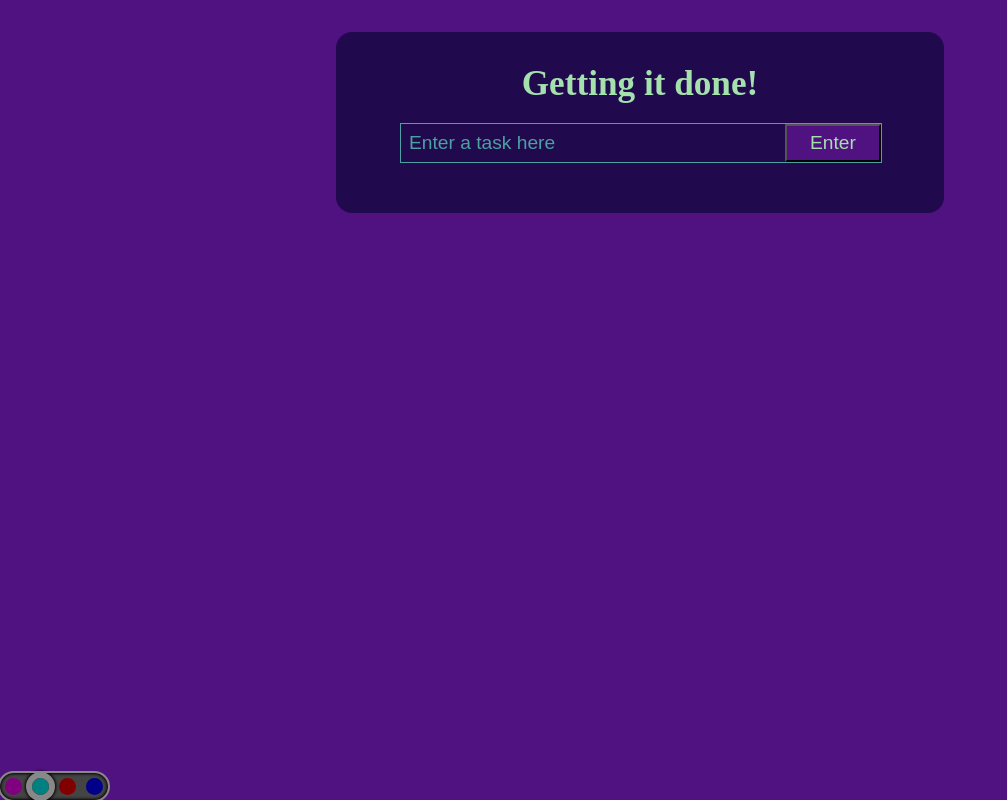
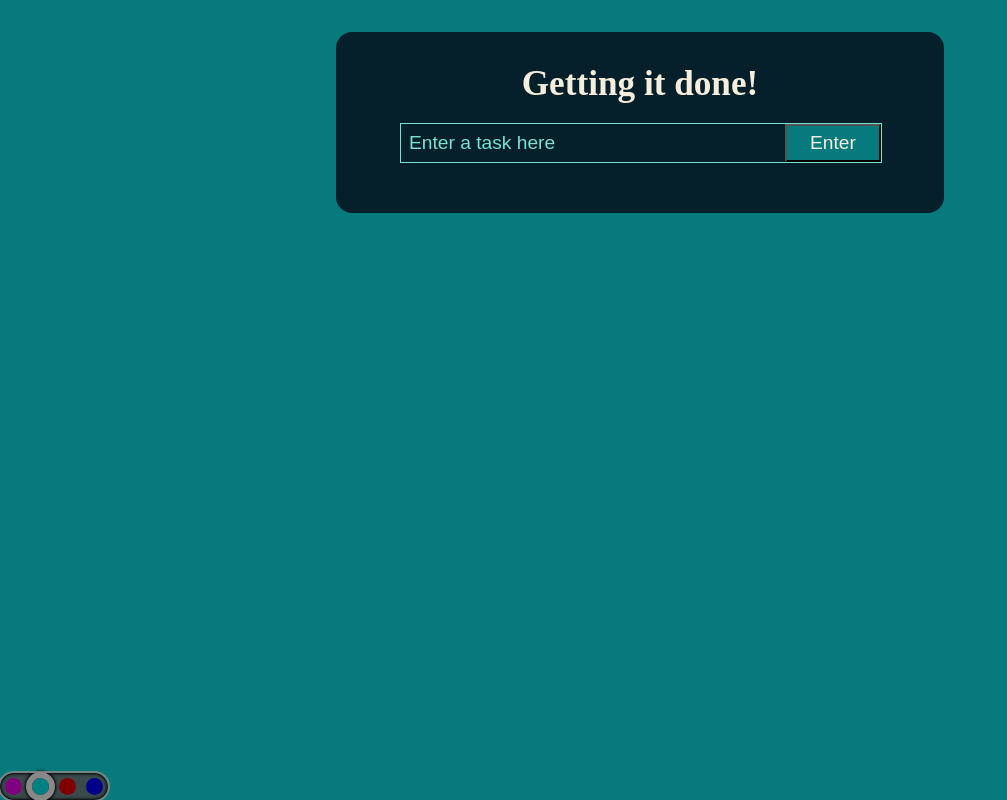
Before and after one commit to WeatherheadOnline/my_to-do_list, a React (Create React App) app: page / in a window 1280 px wide. Shown: the whole page, without its empty margins (0-1007 px from the left). Built offline with nearby package versions, Linux system fonts and the light colour scheme.

Commit message:
Clicking on a mode-button will now highlight that mode-button and switch the page to the corresponding theme.

```diff
--- a/src/App.css
+++ b/src/App.css
@@ -5,6 +5,12 @@
 * {
     margin: 0;
     padding: 0;
+}
+
+section {
+    min-height: 100vh;
+    min-width: 100vw;
+    overflow-x: hidden;
 }
 
 .bkgd-layer {
@@ -16,7 +22,7 @@
     z-index: -1;
 }
 
-body {
+section {
     background-color: var(--bkgd);
     color: var(--color-p);
 }
@@ -126,7 +132,7 @@ svg:last-of-type {
 /* ~~~~~~~~~~~~~~~~~~~~~~~~~~~~~~~~~~~~~~~ */
     /* Mode buttons */
 
-#modes {
+.modes-wrapper {
     z-index: 3;
     position: fixed;
     bottom: 0;
@@ -138,6 +144,9 @@ svg:last-of-type {
     padding: 5px;
     border-radius: 20px;
     box-shadow: 0 0 3px 1px #000000 inset;
+    background-color: #444444DD;
+    outline: 2px solid #888888DD;
+
 }
 .mode-button {
     height: 17px;
@@ -149,24 +158,20 @@ svg:last-of-type {
             width: 17px;
     }
 }
-#modes {
-    background-color: #444444;
-    outline: 2px solid #888888;
-}
 .mode-button.active {
     outline: 6px solid #888888;
     box-shadow: 0 0 3px 7px black;
 }
 
-#modes #purple {
+.modes-wrapper #purple {
     background-color: purple;
 }
-#modes #teal {
+.modes-wrapper #teal {
     background-color: teal;
 }
-#modes #teal-brown {
+.modes-wrapper #teal-brown {
     background-color: maroon;
 }
-#modes #navy-beige {
+.modes-wrapper #navy-beige {
     background-color: darkblue;
 }
--- a/src/App.js
+++ b/src/App.js
@@ -1,14 +1,29 @@
 import ToDoWrapper from './components/ToDoWrapper'
 import ModeButtons from './components/ModeButtons';
 import './App.css';
+import './css/themes.css'
+import { useState } from 'react';
 
 function App() {
+    const themeOptions = [
+        {themeName: "purple", key: 0},
+        {themeName: "teal", key: 1},
+        {themeName: "teal-brown", key: 2},
+        {themeName: "navy-beige", key: 3},
+    ];
+
+    const [theme, setTheme] = useState("teal");
+
+    function getTheme(newTheme) {
+        setTheme(newTheme)
+    };
+
     return (
-        <>
+        <section className={theme}>
             <div className='bkgd-layer' />
             <ToDoWrapper />
-            <ModeButtons />
-        </>
+            <ModeButtons getTheme={getTheme} themeOptions={themeOptions}  />
+        </section>
     );
 }
 
--- a/src/components/ModeButtons.js
+++ b/src/components/ModeButtons.js
@@ -1,14 +1,28 @@
-import React from 'react'
+import React, {useState} from 'react'
 
-const ModeButtons = () => {
+const ModeButtons = ({getTheme, themeOptions}) => {
+
+    const [active, setActive] = useState("teal");
+
+    const handleClick = e => {
+        getTheme(e.target.id);
+        setActive(e.target.id);
+    };
+
   return (
-    <div id="modes">
-        <div class="mode-button" id="purple"></div>
-        <div class="mode-button active" id="teal"></div>
-        <div class="mode-button" id="teal-brown"></div>
-        <div class="mode-button" id="navy-beige"></div>
+    <div className="modes-wrapper">
+       {themeOptions.map((theme) => {
+        const classNames = 'mode-button ' + (active === theme.themeName ? "active" : "");
+        return (
+           <div
+                className={classNames}
+                id={theme.themeName}
+                key={theme.key}
+                onClick={handleClick}
+            ></div>
+        )})}
     </div>
-  )
-}
+  );
+};
 
-export default ModeButtons
+export default ModeButtons;
--- /dev/null
+++ b/src/css/themes.css
@@ -0,0 +1,107 @@
+.teal-brown {
+    --dark: #432323;
+    --bright: #2F5755;
+    --lighter: #5A9690;
+    --lightest: #E0D9D9;
+
+    --color-h1: var(--lightest);
+    --color-p: var(--lightest);
+    --color-placeholder: var(--lighter);
+    /* --color-button: ; */
+    --bkgd-button: var(--bright);
+    /* --color-button-hover: ; */
+    /* --bkgd-button-hover: ; */
+    /* --color-button-active: ; */
+    /* --bkgd-button-active: ; */
+    --bkgd: var(--bright);
+    --bkgd-todo-wrapper: var(--dark);
+    /* --bkgd-input: ; */
+    --color-input: var(--lightest);
+    --bkgd-todo-item: var(--bright);
+    /* --color-edit-btn: ; */
+    /* --bkgd-edit-btn: ; */
+    /* --color-trash-btn: ; */
+    /* --bkgd-trash-btn: ; */
+    --color-error-text: rgb(255, 57, 42);
+}
+
+.navy-beige {
+    --dark: #030303;
+    --bright: #123458;
+    --lighter: #D4C9BE;
+    --lightest: #ffffff;
+
+    --color-h1: var(--lightest);
+    --color-p: var(--lightest);
+    --color-placeholder: var(--lighter);
+    /* --color-button: ; */
+    --bkgd-button: var(--bright);
+    /* --color-button-hover: ; */
+    /* --bkgd-button-hover: ; */
+    /* --color-button-active: ; */
+    /* --bkgd-button-active: ; */
+    --bkgd: var(--bright);
+    --bkgd-todo-wrapper: var(--dark);
+    /* --bkgd-input: ; */
+    --color-input: var(--lightest);
+    --bkgd-todo-item: var(--bright);
+    /* --color-edit-btn: ; */
+    /* --bkgd-edit-btn: ; */
+    /* --color-trash-btn: ; */
+    /* --bkgd-trash-btn: ; */
+    --color-error-text: rgb(255, 57, 42);
+}
+
+.teal {
+    --dark: #06202B;
+    --bright: #077A7D;
+    --lighter: #7AE2CF;
+    --lightest: #F5EEDD;
+
+    --color-h1: var(--lightest);
+    --color-p: var(--lightest);
+    --color-placeholder: var(--lighter);
+    /* --color-button: ; */
+    --bkgd-button: var(--bright);
+    /* --color-button-hover: ; */
+    /* --bkgd-button-hover: ; */
+    /* --color-button-active: ; */
+    /* --bkgd-button-active: ; */
+    --bkgd: var(--bright);
+    --bkgd-todo-wrapper: var(--dark);
+    /* --bkgd-input: ; */
+    --color-input: var(--lightest);
+    --bkgd-todo-item: var(--bright);
+    /* --color-edit-btn: ; */
+    /* --bkgd-edit-btn: ; */
+    /* --color-trash-btn: ; */
+    /* --bkgd-trash-btn: ; */
+    --color-error-text: rgb(215, 53, 53);
+}
+
+.purple {
+    --dark: #21094E;
+    --bright: #511281;
+    --lighter: #4CA1A3;
+    --lightest: #A5E1AD;
+
+    --color-h1: var(--lightest);
+    --color-p: var(--lightest);
+    --color-placeholder: var(--lighter);
+    /* --color-button: ; */
+    --bkgd-button: var(--bright);
+    /* --color-button-hover: ; */
+    /* --bkgd-button-hover: ; */
+    /* --color-button-active: ; */
+    /* --bkgd-button-active: ; */
+    --bkgd: var(--bright);
+    --bkgd-todo-wrapper: var(--dark);
+    /* --bkgd-input: ; */
+    --color-input: var(--lightest);
+    --bkgd-todo-item: var(--bright);
+    /* --color-edit-btn: ; */
+    /* --bkgd-edit-btn: ; */
+    /* --color-trash-btn: ; */
+    /* --bkgd-trash-btn: ; */
+    --color-error-text: rgb(255, 46, 81);
+}
```
